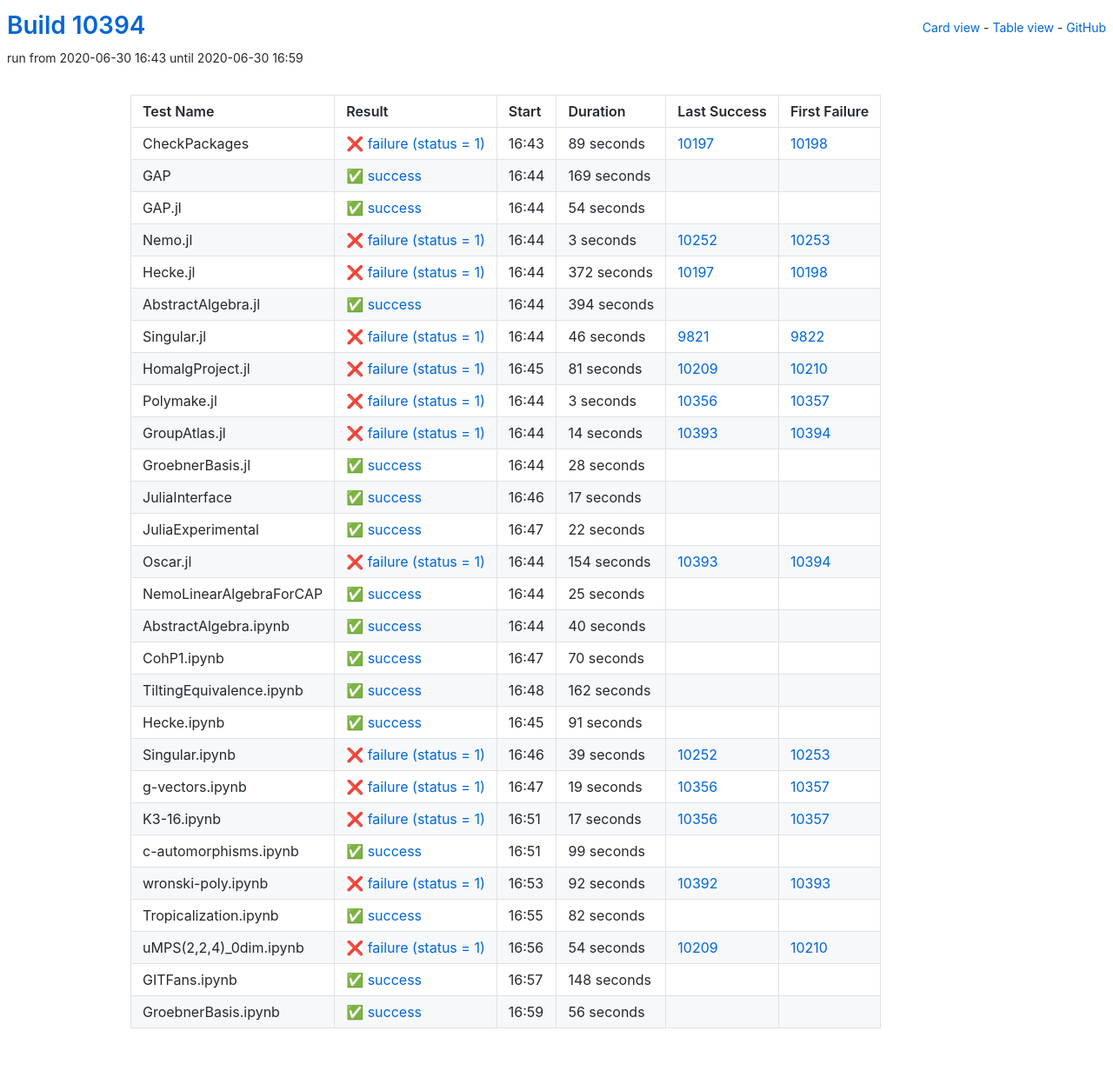
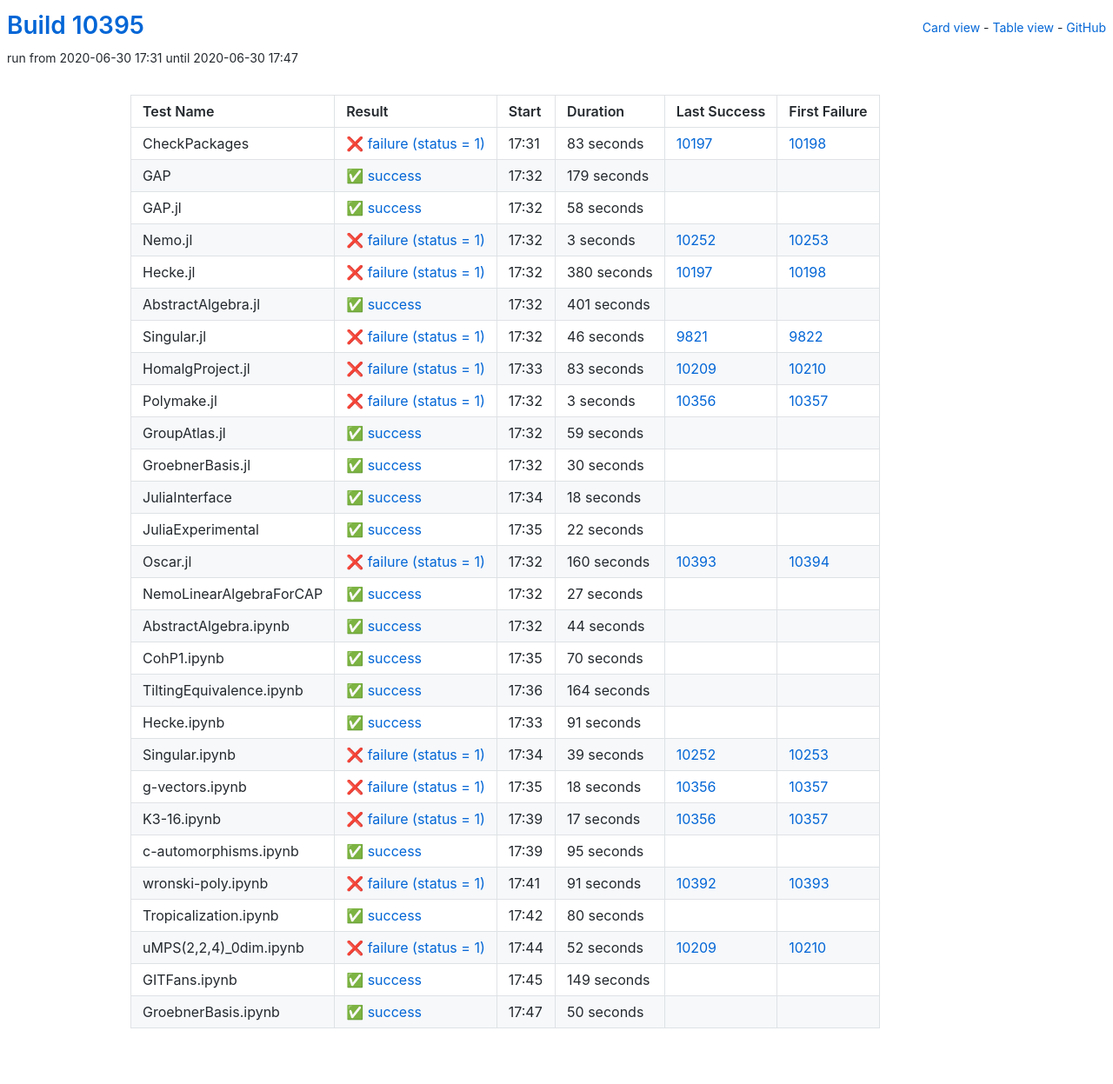
Before and after one commit to oscar-system/oscar-ci-status, a Jekyll site: the page built from table.html, in a window 1280 px wide. Shown: the whole page at 87% size. Built offline with Jekyll 4.4.1, drawn with Linux system fonts in a browser that asks for light colours.

Commit message:
Build #10395

```diff
--- a/_data/ci.yml
+++ b/_data/ci.yml
@@ -1,6 +1,6 @@
 ---
-build: 10394
-build_url: https://oscarci.mathematik.uni-kl.de/job/oscar/10394/
+build: 10395
+build_url: https://oscarci.mathematik.uni-kl.de/job/oscar/10395/
 job: oscar
 organization: oscar-system
 repo: oscar-ci-status
@@ -8,44 +8,44 @@
 tests:
 - name: CheckPackages
   id: checkpackages
-  log: https://oscarci.mathematik.uni-kl.de/job/oscar/10394/artifact/logs/build-10394/CheckPackages.log
-  start: 2020-06-30 16:43
+  log: https://oscarci.mathematik.uni-kl.de/job/oscar/10395/artifact/logs/build-10395/CheckPackages.log
+  start: 2020-06-30 17:31
   success: false
   exitcode: 1
   status: failure
-  duration: 89
+  duration: 83
   last_success: 10197
   last_success_url: https://oscarci.mathematik.uni-kl.de/job/oscar/10197/
   first_failure: 10198
   first_failure_url: https://oscarci.mathematik.uni-kl.de/job/oscar/10198/
 - name: GAP
   id: gap
-  log: https://oscarci.mathematik.uni-kl.de/job/oscar/10394/artifact/logs/build-10394/GAP.log
-  start: 2020-06-30 16:44
+  log: https://oscarci.mathematik.uni-kl.de/job/oscar/10395/artifact/logs/build-10395/GAP.log
+  start: 2020-06-30 17:32
   success: true
   exitcode: 0
   status: success
-  duration: 169
+  duration: 179
   last_success: false
   last_success_url:
   first_failure: false
   first_failure_url:
 - name: GAP.jl
   id: gap-jl
-  log: https://oscarci.mathematik.uni-kl.de/job/oscar/10394/artifact/logs/build-10394/GAP.jl.log
-  start: 2020-06-30 16:44
+  log: https://oscarci.mathematik.uni-kl.de/job/oscar/10395/artifact/logs/build-10395/GAP.jl.log
+  start: 2020-06-30 17:32
   success: true
   exitcode: 0
   status: success
-  duration: 54
+  duration: 58
   last_success: false
   last_success_url:
   first_failure: false
   first_failure_url:
 - name: Nemo.jl
   id: nemo-jl
-  log: https://oscarci.mathematik.uni-kl.de/job/oscar/10394/artifact/logs/build-10394/Nemo.jl.log
-  start: 2020-06-30 16:44
+  log: https://oscarci.mathematik.uni-kl.de/job/oscar/10395/artifact/logs/build-10395/Nemo.jl.log
+  start: 2020-06-30 17:32
   success: false
   exitcode: 1
   status: failure
@@ -56,32 +56,32 @@
   first_failure_url: https://oscarci.mathematik.uni-kl.de/job/oscar/10253/
 - name: Hecke.jl
   id: hecke-jl
-  log: https://oscarci.mathematik.uni-kl.de/job/oscar/10394/artifact/logs/build-10394/Hecke.jl.log
-  start: 2020-06-30 16:44
+  log: https://oscarci.mathematik.uni-kl.de/job/oscar/10395/artifact/logs/build-10395/Hecke.jl.log
+  start: 2020-06-30 17:32
   success: false
   exitcode: 1
   status: failure
-  duration: 372
+  duration: 380
   last_success: 10197
   last_success_url: https://oscarci.mathematik.uni-kl.de/job/oscar/10197/
   first_failure: 10198
   first_failure_url: https://oscarci.mathematik.uni-kl.de/job/oscar/10198/
 - name: AbstractAlgebra.jl
   id: abstractalgebra-jl
-  log: https://oscarci.mathematik.uni-kl.de/job/oscar/10394/artifact/logs/build-10394/AbstractAlgebra.jl.log
-  start: 2020-06-30 16:44
+  log: https://oscarci.mathematik.uni-kl.de/job/oscar/10395/artifact/logs/build-10395/AbstractAlgebra.jl.log
+  start: 2020-06-30 17:32
   success: true
   exitcode: 0
   status: success
-  duration: 394
+  duration: 401
   last_success: false
   last_success_url:
   first_failure: false
   first_failure_url:
 - name: Singular.jl
   id: singular-jl
-  log: https://oscarci.mathematik.uni-kl.de/job/oscar/10394/artifact/logs/build-10394/Singular.jl.log
-  start: 2020-06-30 16:44
+  log: https://oscarci.mathematik.uni-kl.de/job/oscar/10395/artifact/logs/build-10395/Singular.jl.log
+  start: 2020-06-30 17:32
   success: false
   exitcode: 1
   status: failure
@@ -92,20 +92,20 @@
   first_failure_url: https://oscarci.mathematik.uni-kl.de/job/oscar/9822/
 - name: HomalgProject.jl
   id: homalgproject-jl
-  log: https://oscarci.mathematik.uni-kl.de/job/oscar/10394/artifact/logs/build-10394/HomalgProject.jl.log
-  start: 2020-06-30 16:45
+  log: https://oscarci.mathematik.uni-kl.de/job/oscar/10395/artifact/logs/build-10395/HomalgProject.jl.log
+  start: 2020-06-30 17:33
   success: false
   exitcode: 1
   status: failure
-  duration: 81
+  duration: 83
   last_success: 10209
   last_success_url: https://oscarci.mathematik.uni-kl.de/job/oscar/10209/
   first_failure: 10210
   first_failure_url: https://oscarci.mathematik.uni-kl.de/job/oscar/10210/
 - name: Polymake.jl
   id: polymake-jl
-  log: https://oscarci.mathematik.uni-kl.de/job/oscar/10394/artifact/logs/build-10394/Polymake.jl.log
-  start: 2020-06-30 16:44
+  log: https://oscarci.mathematik.uni-kl.de/job/oscar/10395/artifact/logs/build-10395/Polymake.jl.log
+  start: 2020-06-30 17:32
   success: false
   exitcode: 1
   status: failure
@@ -116,44 +116,44 @@
   first_failure_url: https://oscarci.mathematik.uni-kl.de/job/oscar/10357/
 - name: GroupAtlas.jl
   id: groupatlas-jl
-  log: https://oscarci.mathematik.uni-kl.de/job/oscar/10394/artifact/logs/build-10394/GroupAtlas.jl.log
-  start: 2020-06-30 16:44
-  success: false
-  exitcode: 1
-  status: failure
-  duration: 14
-  last_success: 10393
-  last_success_url: https://oscarci.mathematik.uni-kl.de/job/oscar/10393/
-  first_failure: 10394
-  first_failure_url: https://oscarci.mathematik.uni-kl.de/job/oscar/10394/
-- name: GroebnerBasis.jl
-  id: groebnerbasis-jl
-  log: https://oscarci.mathematik.uni-kl.de/job/oscar/10394/artifact/logs/build-10394/GroebnerBasis.jl.log
-  start: 2020-06-30 16:44
+  log: https://oscarci.mathematik.uni-kl.de/job/oscar/10395/artifact/logs/build-10395/GroupAtlas.jl.log
+  start: 2020-06-30 17:32
   success: true
   exitcode: 0
   status: success
-  duration: 28
+  duration: 59
+  last_success: false
+  last_success_url:
+  first_failure: false
+  first_failure_url:
+- name: GroebnerBasis.jl
+  id: groebnerbasis-jl
+  log: https://oscarci.mathematik.uni-kl.de/job/oscar/10395/artifact/logs/build-10395/GroebnerBasis.jl.log
+  start: 2020-06-30 17:32
+  success: true
+  exitcode: 0
+  status: success
+  duration: 30
   last_success: false
   last_success_url:
   first_failure: false
   first_failure_url:
 - name: JuliaInterface
   id: juliainterface
-  log: https://oscarci.mathematik.uni-kl.de/job/oscar/10394/artifact/logs/build-10394/JuliaInterface.log
-  start: 2020-06-30 16:46
+  log: https://oscarci.mathematik.uni-kl.de/job/oscar/10395/artifact/logs/build-10395/JuliaInterface.log
+  start: 2020-06-30 17:34
   success: true
   exitcode: 0
   status: success
-  duration: 17
+  duration: 18
   last_success: false
   last_success_url:
   first_failure: false
   first_failure_url:
 - name: JuliaExperimental
   id: juliaexperimental
-  log: https://oscarci.mathematik.uni-kl.de/job/oscar/10394/artifact/logs/build-10394/JuliaExperimental.log
-  start: 2020-06-30 16:47
+  log: https://oscarci.mathematik.uni-kl.de/job/oscar/10395/artifact/logs/build-10395/JuliaExperimental.log
+  start: 2020-06-30 17:35
   success: true
   exitcode: 0
   status: success
@@ -164,44 +164,44 @@
   first_failure_url:
 - name: Oscar.jl
   id: oscar-jl
-  log: https://oscarci.mathematik.uni-kl.de/job/oscar/10394/artifact/logs/build-10394/Oscar.jl.log
-  start: 2020-06-30 16:44
+  log: https://oscarci.mathematik.uni-kl.de/job/oscar/10395/artifact/logs/build-10395/Oscar.jl.log
+  start: 2020-06-30 17:32
   success: false
   exitcode: 1
   status: failure
-  duration: 154
+  duration: 160
   last_success: 10393
   last_success_url: https://oscarci.mathematik.uni-kl.de/job/oscar/10393/
   first_failure: 10394
   first_failure_url: https://oscarci.mathematik.uni-kl.de/job/oscar/10394/
 - name: NemoLinearAlgebraForCAP
   id: nemolinearalgebraforcap
-  log: https://oscarci.mathematik.uni-kl.de/job/oscar/10394/artifact/logs/build-10394/NemoLinearAlgebraForCAP.log
-  start: 2020-06-30 16:44
+  log: https://oscarci.mathematik.uni-kl.de/job/oscar/10395/artifact/logs/build-10395/NemoLinearAlgebraForCAP.log
+  start: 2020-06-30 17:32
   success: true
   exitcode: 0
   status: success
-  duration: 25
+  duration: 27
   last_success: false
   last_success_url:
   first_failure: false
   first_failure_url:
 - name: AbstractAlgebra.ipynb
   id: abstractalgebra-ipynb
-  log: https://oscarci.mathematik.uni-kl.de/job/oscar/10394/artifact/logs/build-10394/AbstractAlgebra.ipynb.log
-  start: 2020-06-30 16:44
+  log: https://oscarci.mathematik.uni-kl.de/job/oscar/10395/artifact/logs/build-10395/AbstractAlgebra.ipynb.log
+  start: 2020-06-30 17:32
   success: true
   exitcode: 0
   status: success
-  duration: 40
+  duration: 44
   last_success: false
   last_success_url:
   first_failure: false
   first_failure_url:
 - name: CohP1.ipynb
   id: cohp1-ipynb
-  log: https://oscarci.mathematik.uni-kl.de/job/oscar/10394/artifact/logs/build-10394/CohP1.ipynb.log
-  start: 2020-06-30 16:47
+  log: https://oscarci.mathematik.uni-kl.de/job/oscar/10395/artifact/logs/build-10395/CohP1.ipynb.log
+  start: 2020-06-30 17:35
   success: true
   exitcode: 0
   status: success
@@ -212,20 +212,20 @@
   first_failure_url:
 - name: TiltingEquivalence.ipynb
   id: tiltingequivalence-ipynb
-  log: https://oscarci.mathematik.uni-kl.de/job/oscar/10394/artifact/logs/build-10394/TiltingEquivalence.ipynb.log
-  start: 2020-06-30 16:48
+  log: https://oscarci.mathematik.uni-kl.de/job/oscar/10395/artifact/logs/build-10395/TiltingEquivalence.ipynb.log
+  start: 2020-06-30 17:36
   success: true
   exitcode: 0
   status: success
-  duration: 162
+  duration: 164
   last_success: false
   last_success_url:
   first_failure: false
   first_failure_url:
 - name: Hecke.ipynb
   id: hecke-ipynb
-  log: https://oscarci.mathematik.uni-kl.de/job/oscar/10394/artifact/logs/build-10394/Hecke.ipynb.log
-  start: 2020-06-30 16:45
+  log: https://oscarci.mathematik.uni-kl.de/job/oscar/10395/artifact/logs/build-10395/Hecke.ipynb.log
+  start: 2020-06-30 17:33
   success: true
   exitcode: 0
   status: success
@@ -236,8 +236,8 @@
   first_failure_url:
 - name: Singular.ipynb
   id: singular-ipynb
-  log: https://oscarci.mathematik.uni-kl.de/job/oscar/10394/artifact/logs/build-10394/Singular.ipynb.log
-  start: 2020-06-30 16:46
+  log: https://oscarci.mathematik.uni-kl.de/job/oscar/10395/artifact/logs/build-10395/Singular.ipynb.log
+  start: 2020-06-30 17:34
   success: false
   exitcode: 1
   status: failure
@@ -248,20 +248,20 @@
   first_failure_url: https://oscarci.mathematik.uni-kl.de/job/oscar/10253/
 - name: g-vectors.ipynb
   id: g-vectors-ipynb
-  log: https://oscarci.mathematik.uni-kl.de/job/oscar/10394/artifact/logs/build-10394/g-vectors.ipynb.log
-  start: 2020-06-30 16:47
+  log: https://oscarci.mathematik.uni-kl.de/job/oscar/10395/artifact/logs/build-10395/g-vectors.ipynb.log
+  start: 2020-06-30 17:35
   success: false
   exitcode: 1
   status: failure
-  duration: 19
+  duration: 18
   last_success: 10356
   last_success_url: https://oscarci.mathematik.uni-kl.de/job/oscar/10356/
   first_failure: 10357
   first_failure_url: https://oscarci.mathematik.uni-kl.de/job/oscar/10357/
 - name: K3-16.ipynb
   id: k3-16-ipynb
-  log: https://oscarci.mathematik.uni-kl.de/job/oscar/10394/artifact/logs/build-10394/K3-16.ipynb.log
-  start: 2020-06-30 16:51
+  log: https://oscarci.mathematik.uni-kl.de/job/oscar/10395/artifact/logs/build-10395/K3-16.ipynb.log
+  start: 2020-06-30 17:39
   success: false
   exitcode: 1
   status: failure
@@ -272,72 +272,72 @@
   first_failure_url: https://oscarci.mathematik.uni-kl.de/job/oscar/10357/
 - name: c-automorphisms.ipynb
   id: c-automorphisms-ipynb
-  log: https://oscarci.mathematik.uni-kl.de/job/oscar/10394/artifact/logs/build-10394/c-automorphisms.ipynb.log
-  start: 2020-06-30 16:51
+  log: https://oscarci.mathematik.uni-kl.de/job/oscar/10395/artifact/logs/build-10395/c-automorphisms.ipynb.log
+  start: 2020-06-30 17:39
   success: true
   exitcode: 0
   status: success
-  duration: 99
+  duration: 95
   last_success: false
   last_success_url:
   first_failure: false
   first_failure_url:
 - name: wronski-poly.ipynb
   id: wronski-poly-ipynb
-  log: https://oscarci.mathematik.uni-kl.de/job/oscar/10394/artifact/logs/build-10394/wronski-poly.ipynb.log
-  start: 2020-06-30 16:53
+  log: https://oscarci.mathematik.uni-kl.de/job/oscar/10395/artifact/logs/build-10395/wronski-poly.ipynb.log
+  start: 2020-06-30 17:41
   success: false
   exitcode: 1
   status: failure
-  duration: 92
+  duration: 91
   last_success: 10392
   last_success_url: https://oscarci.mathematik.uni-kl.de/job/oscar/10392/
   first_failure: 10393
   first_failure_url: https://oscarci.mathematik.uni-kl.de/job/oscar/10393/
 - name: Tropicalization.ipynb
   id: tropicalization-ipynb
-  log: https://oscarci.mathematik.uni-kl.de/job/oscar/10394/artifact/logs/build-10394/Tropicalization.ipynb.log
-  start: 2020-06-30 16:55
+  log: https://oscarci.mathematik.uni-kl.de/job/oscar/10395/artifact/logs/build-10395/Tropicalization.ipynb.log
+  start: 2020-06-30 17:42
   success: true
   exitcode: 0
   status: success
-  duration: 82
+  duration: 80
   last_success: false
   last_success_url:
   first_failure: false
   first_failure_url:
 - name: uMPS(2,2,4)_0dim.ipynb
   id: umps-2-2-4-0dim-ipynb
-  log: https://oscarci.mathematik.uni-kl.de/job/oscar/10394/artifact/logs/build-10394/uMPS-2-2-4-_0dim.ipynb.log
-  start: 2020-06-30 16:56
+  log: https://oscarci.mathematik.uni-kl.de/job/oscar/10395/artifact/logs/build-10395/uMPS-2-2-4-_0dim.ipynb.log
+  start: 2020-06-30 17:44
   success: false
   exitcode: 1
   status: failure
-  duration: 54
+  duration: 52
   last_success: 10209
   last_success_url: https://oscarci.mathematik.uni-kl.de/job/oscar/10209/
   first_failure: 10210
   first_failure_url: https://oscarci.mathematik.uni-kl.de/job/oscar/10210/
 - name: GITFans.ipynb
   id: gitfans-ipynb
-  log: https://oscarci.mathematik.uni-kl.de/job/oscar/10394/artifact/logs/build-10394/GITFans.ipynb.log
-  start: 2020-06-30 16:57
+  log: https://oscarci.mathematik.uni-kl.de/job/oscar/10395/artifact/logs/build-10395/GITFans.ipynb.log
+  start: 2020-06-30 17:45
   success: true
   exitcode: 0
   status: success
-  duration: 148
+  duration: 149
   last_success: false
   last_success_url:
   first_failure: false
   first_failure_url:
 - name: GroebnerBasis.ipynb
   id: groebnerbasis-ipynb
-  log: https://oscarci.mathematik.uni-kl.de/job/oscar/10394/artifact/logs/build-10394/GroebnerBasis.ipynb.log
-  start: 2020-06-30 16:59
+  log: https://oscarci.mathematik.uni-kl.de/job/oscar/10395/artifact/logs/build-10395/GroebnerBasis.ipynb.log
+  start: 2020-06-30 17:47
   success: true
   exitcode: 0
   status: success
-  duration: 56
+  duration: 50
   last_success: false
   last_success_url:
   first_failure: false
```
Also changed, not shown: README.md.
